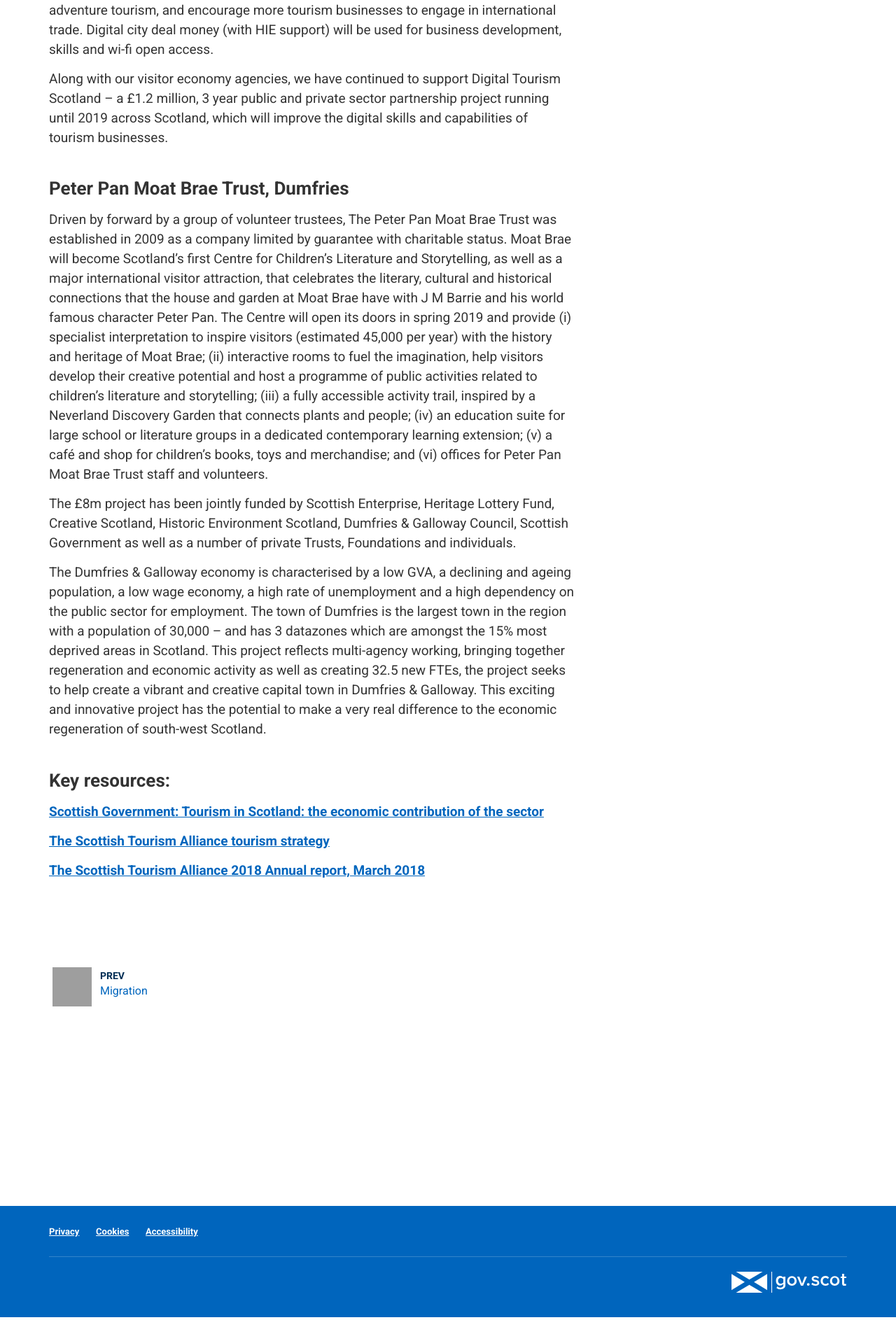
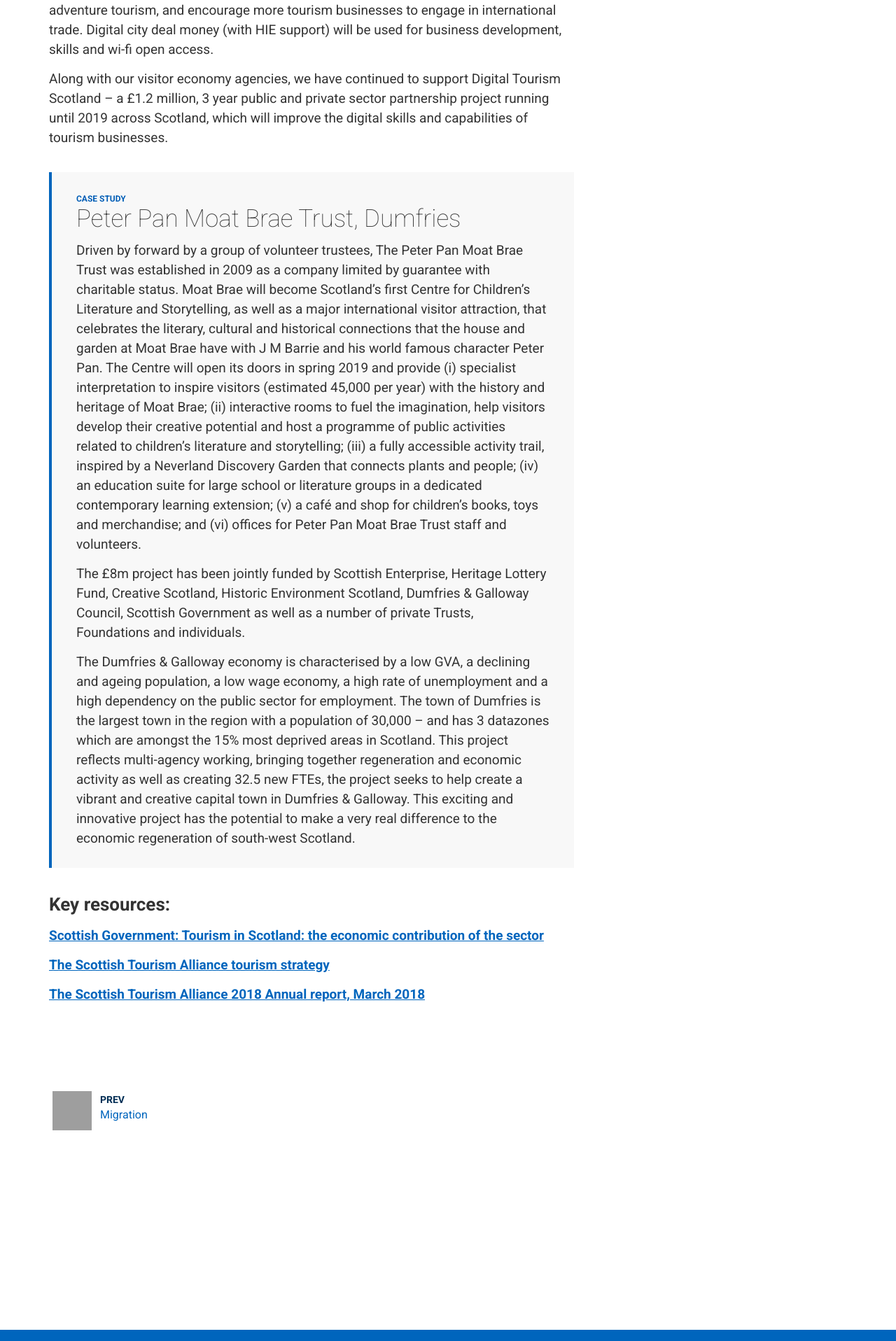
Before and after one commit to scottishgovernment/economicactionplan.mygov.scot, a Jekyll site: the page built from pages/international/tourism.md, in a window 1280 px wide. Shown: the part 1932-3848 px from the top of the page at 70% size. Built offline with Jekyll 4.4.1, drawn with Linux system fonts in a browser that asks for light colours; before the commit the page ends 3814 px from its top, so only the background shows below that; grey boxes are pictures that could not be loaded.

Commit message:
Add styling to “case study” blocks

```diff
--- /dev/null
+++ b/assets/_scss/components/_component.case-study.scss
@@ -0,0 +1,43 @@
+.case-study {
+    background-color: $color__grey--lighter;
+    border-left: 4px solid $color__link--primary;
+
+    clear: both;
+    font-size: 15px;
+    line-height: 21px;
+    margin: 35px 0;
+    padding: 14px 10px 14px 21px;
+}
+
+.case-study h2 {
+    font-weight: 100;
+    font-size: 35px;
+    margin-top: 21px;
+    margin-bottom: 14px;
+}
+
+.case-study h2:before {
+    content: "case study";
+    text-transform: uppercase;
+    display: block;
+    font-size: 12px;
+    margin-top: -14px;
+    margin-bottom: 0;
+    color: #005db6;
+    font-weight: 700;
+}
+
+
+@media (min-width: 768px) {
+    .case-study {
+        font-size: 19px;
+        line-height: 28px;
+        padding-right: 35px;
+        padding-left: 35px;
+        top: 0;
+    }
+
+    .case-study h2:before {
+        margin-bottom: -7px;
+    }
+}
--- a/assets/_scss/main.scss
+++ b/assets/_scss/main.scss
@@ -103,6 +103,7 @@
 @import "../../node_modules/@scottish-government/mygov-assets/scss/components/component.article-header";
 @import "../../node_modules/@scottish-government/mygov-assets/scss/components/component.breadcrumbs";
 @import "../../node_modules/@scottish-government/mygov-assets/scss/components/component.card";
+@import "components/component.case-study";
 @import "../../node_modules/@scottish-government/mygov-assets/scss/components/component.category-item";
 @import "components/component.embedded";
 @import "../../node_modules/@scottish-government/mygov-assets/scss/components/component.expand";
--- a/pages/international/tourism.md
+++ b/pages/international/tourism.md
@@ -37,13 +37,17 @@
 
 Along with our visitor economy agencies, we have continued to support Digital Tourism Scotland – a £1.2 million, 3 year public and private sector partnership project running until 2019 across Scotland, which will improve the digital skills and capabilities of tourism businesses.
 
-## Peter Pan Moat Brae Trust, Dumfries
+<div class="case-study" markdown="1">
+
+## *case study:*{:.hidden} Peter Pan Moat Brae Trust, Dumfries
 
 Driven by forward by a group of volunteer trustees, The Peter Pan Moat Brae Trust was established in 2009 as a company limited by guarantee with charitable status. Moat Brae will become Scotland’s first Centre for Children’s Literature and Storytelling, as well as a major international visitor attraction, that celebrates the literary, cultural and historical connections that the house and garden at Moat Brae have with J M Barrie and his world famous character Peter Pan. The Centre will open its doors in spring 2019 and provide (i) specialist interpretation to inspire visitors (estimated 45,000 per year) with the history and heritage of Moat Brae; (ii) interactive rooms to fuel the imagination, help visitors develop their creative potential and host a programme of public activities related to children’s literature and storytelling; (iii) a fully accessible activity trail, inspired by a Neverland Discovery Garden that connects plants and people; (iv) an education suite for large school or literature groups in a dedicated contemporary learning extension; (v) a café and shop for children’s books, toys and merchandise; and (vi) offices for Peter Pan Moat Brae Trust staff and volunteers.
 
 The £8m project has been jointly funded by Scottish Enterprise, Heritage Lottery Fund, Creative Scotland, Historic Environment Scotland, Dumfries & Galloway Council, Scottish Government as well as a number of private Trusts, Foundations and individuals.
 
 The Dumfries & Galloway economy is characterised by a low GVA, a declining and ageing population, a low wage economy, a high rate of unemployment and a high dependency on the public sector for employment. The town of Dumfries is the largest town in the region with a population of 30,000 – and has 3 datazones which are amongst the 15% most deprived areas in Scotland. This project reflects multi-agency working, bringing together regeneration and economic activity as well as creating 32.5 new FTEs, the project seeks to help create a vibrant and creative capital town in Dumfries & Galloway.  This exciting and innovative project has the potential to make a very real difference to the economic regeneration of south-west Scotland.
+
+</div>
 
 ## Key resources:
 
```
Also changed, not shown: pages/enterprise/supporting-rural-businesses.md (+5 -1 lines), pages/place/rural-economy.md (+5 -1 lines), pages/sustainability/carbon-neutral.md (+5 -1 lines), assets/css/main.css.
